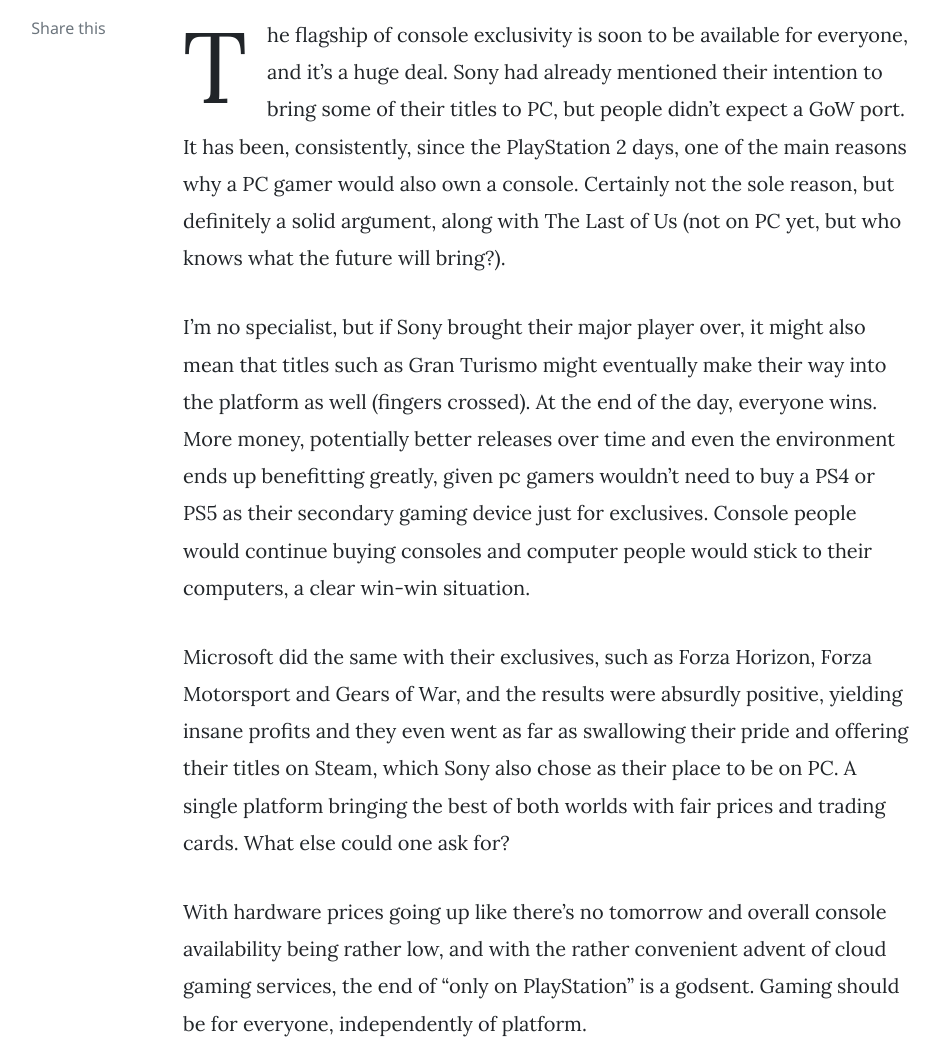
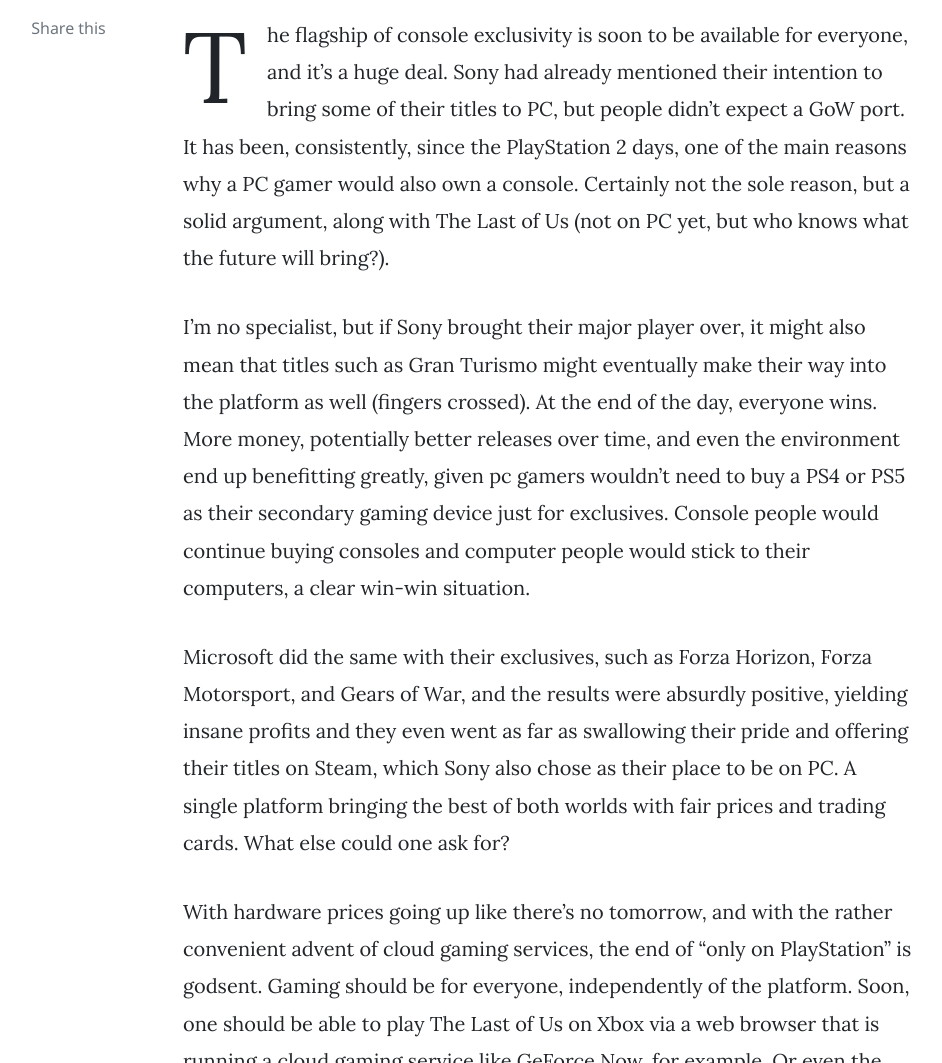
Before and after one commit to arturararipe/arturararipenl.github.io, a Jekyll site: the page built from _posts/2021-10-20-the-end-of-exclusivity.md, in a window 1280 px wide and 1400 px high, scrolled down 206 px, cut to the strip 337-1400 px from the top of the window. Shown: the whole strip, without its empty margins (187-1129 px from the left). Built offline with Jekyll 4.4.1, drawn with Linux system fonts in a browser that asks for light colours; nearby versions of some CDN libraries; comment, search, counter and statistics services are not loaded; some of the changed text lies outside the part shown.

Commit message:
brief update
grammar fixes

```diff
--- a/_posts/2021-10-20-the-end-of-exclusivity.md
+++ b/_posts/2021-10-20-the-end-of-exclusivity.md
@@ -6,12 +6,11 @@ categories: [ Gaming, Thoughts]
 image: https://cdn.akamai.steamstatic.com/steam/apps/1593500/ss_93a3ca63aa2cd8c675bbb6430324ee3f2d44b845.1920x1080.jpg?t=1634748823
 tags: [ games, console, sony, featured ]
 ---
-The flagship of console exclusivity is soon to be available for everyone, and it's a huge deal. Sony had already mentioned their intention to bring some of their titles to PC, but people didn't expect a GoW port. It has been, consistently, since the PlayStation 2 days, one of the main reasons why a PC gamer would also own a console. Certainly not the sole reason, but definitely a solid argument, along with The Last of Us (not on PC yet, but who knows what the future will bring?).
+The flagship of console exclusivity is soon to be available for everyone, and it’s a huge deal. Sony had already mentioned their intention to bring some of their titles to PC, but people didn’t expect a GoW port. It has been, consistently, since the PlayStation 2 days, one of the main reasons why a PC gamer would also own a console. Certainly not the sole reason, but a solid argument, along with The Last of Us (not on PC yet, but who knows what the future will bring?).
 
-I'm no specialist, but if Sony brought their major player over, it might also mean that titles such as Gran Turismo might eventually make their way into the platform as well (fingers crossed). At the end of the day, everyone wins. More money, potentially better releases over time and even the environment ends up benefitting greatly, given pc gamers wouldn't need to buy a PS4 or PS5 as their secondary gaming device just for exclusives. Console people would continue buying consoles and computer people would stick to their computers, a clear win-win situation.
+I’m no specialist, but if Sony brought their major player over, it might also mean that titles such as Gran Turismo might eventually make their way into the platform as well (fingers crossed). At the end of the day, everyone wins. More money, potentially better releases over time, and even the environment end up benefitting greatly, given pc gamers wouldn’t need to buy a PS4 or PS5 as their secondary gaming device just for exclusives. Console people would continue buying consoles and computer people would stick to their computers, a clear win-win situation.
 
-Microsoft did the same with their exclusives, such as Forza Horizon, Forza Motorsport and Gears of War, and the results were absurdly positive, yielding insane profits and they even went as far as swallowing their pride and offering their titles on Steam, which Sony also chose as their place to be on PC. A single platform bringing the best of both worlds with fair prices and trading cards. What else could one ask for?
+Microsoft did the same with their exclusives, such as Forza Horizon, Forza Motorsport, and Gears of War, and the results were absurdly positive, yielding insane profits and they even went as far as swallowing their pride and offering their titles on Steam, which Sony also chose as their place to be on PC. A single platform bringing the best of both worlds with fair prices and trading cards. What else could one ask for?
 
-With hardware prices going up like there's no tomorrow and overall console availability being rather low, and with the rather convenient advent of cloud gaming services, the end of "only on PlayStation" is a godsent. Gaming should be for everyone, independently of platform.
-
-In the near future, one should be able to play The Last of Us on Xbox via browser which is in fact running cloud gaming service like GeForce Now, for example. Or even the other way around, like speeding through the vast mexican landscape of Forza Horizon 5 on your PlayStation 5, which is actually running xCloud via browser. How exciting is that?
+With hardware prices going up like there’s no tomorrow, and with the rather convenient advent of cloud gaming services, the end of “only on PlayStation” is godsent. Gaming should be for everyone, independently of the platform.
+Soon, one should be able to play The Last of Us on Xbox via a web browser that is running a cloud gaming service like GeForce Now, for example. Or even the other way around, like speeding through the vast Mexican landscape of Forza Horizon 5 on your PlayStation 5, which is running xCloud via browser. How exciting is that?
```
